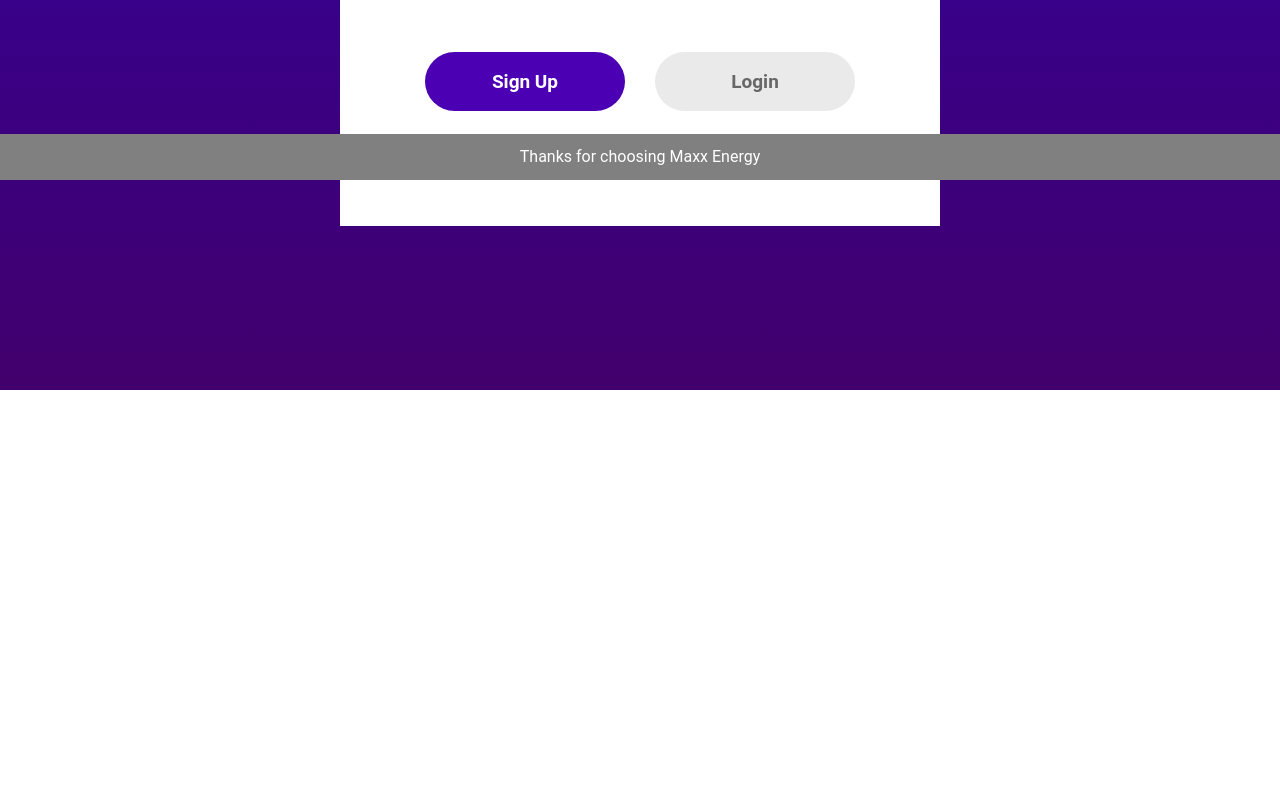
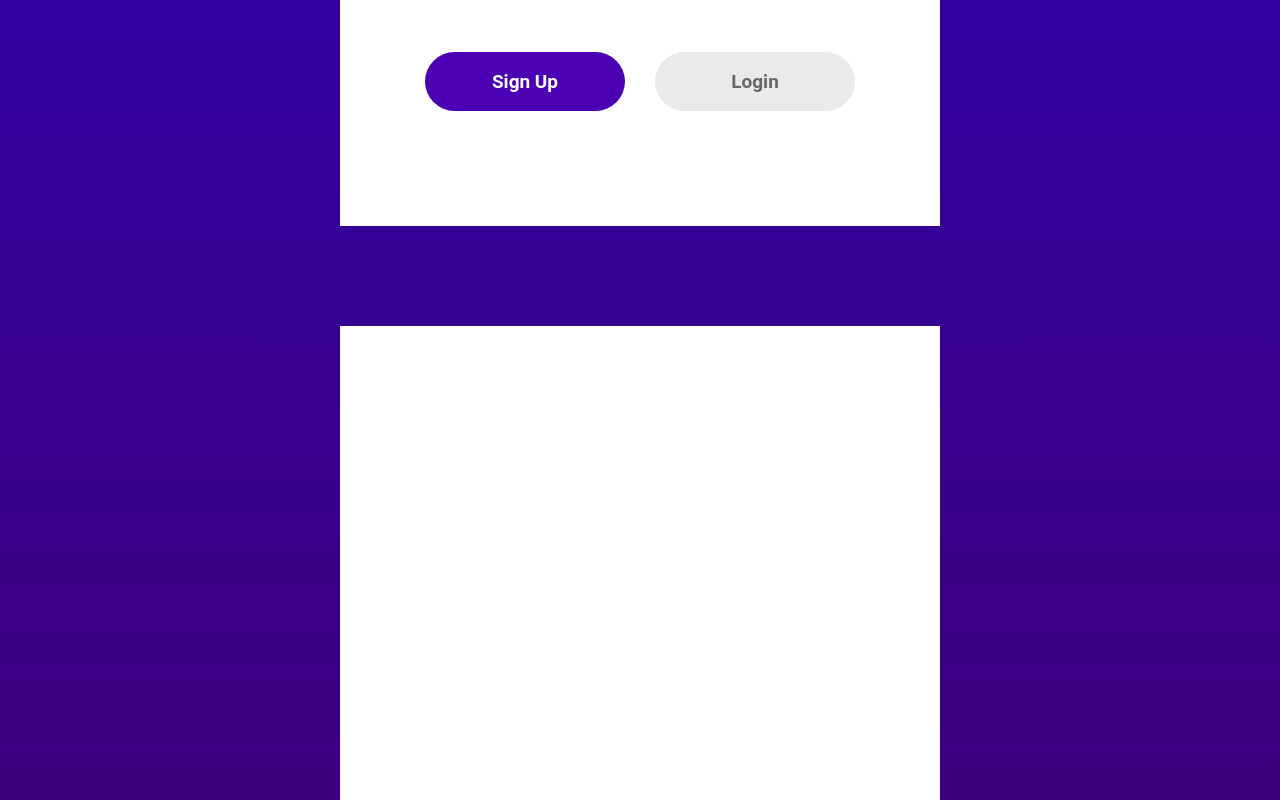
Before and after one commit to Maxx-Energy-Internship-Summer-24/solar-plant-website, a React (Create React App) app in the folder frontend/: page /login in a window 1280 px wide. Shown: the part 620-1420 px from the top of the page. Before the commit the page ends 1010 px from the top, so only its background shows below. Built offline with nearby package versions, Linux system fonts and the light colour scheme.

Commit message:
new Footer

```diff
--- a/frontend/src/components/Footer.jsx
+++ b/frontend/src/components/Footer.jsx
@@ -1,21 +1,88 @@
 import React from 'react';
+import {
+  MDBFooter,
+  MDBContainer,
+  MDBCol,
+  MDBRow,
+} from 'mdb-react-ui-kit';
 
-const Footer = () => {
-  const footerStyle = {
-    backgroundColor: 'gray',
-    padding: '10px',
-    textAlign: 'center',
-    color: 'white',
-    position: 'fixed',
-    width: '100%',
-    bottom: '0',
-  };
+export default function App() {
+  return (
+    <MDBFooter className='bg-secondary text-white'>
+      <MDBContainer className='p-4'>
+        <MDBRow>
+          <MDBCol lg="6" md="12" className='mb-4 mb-md-0'>
+            <h5 className='text-uppercase'>Footer Content</h5>
 
-  return (
-    <footer style={footerStyle}>
-      Thanks for choosing Maxx Energy
-    </footer>
+            <p>
+              Lorem ipsum dolor sit amet consectetur, adipisicing elit. Iste atque ea quis molestias.
+              Fugiat pariatur maxime quis culpa corporis vitae repudiandae aliquam voluptatem veniam,
+              est atque cumque eum delectus sint!
+            </p>
+          </MDBCol>
+
+          <MDBCol lg="3" md="6" className='mb-4 mb-md-0'>
+            <h5 className='text-uppercase'>Links</h5>
+
+            <ul className='list-unstyled mb-0'>
+              <li>
+                <a href='#!' className='text-white'>
+                  Link 1
+                </a>
+              </li>
+              <li>
+                <a href='#!' className='text-white'>
+                  Link 2
+                </a>
+              </li>
+              <li>
+                <a href='#!' className='text-white'>
+                  Link 3
+                </a>
+              </li>
+              <li>
+                <a href='#!' className='text-white'>
+                  Link 4
+                </a>
+              </li>
+            </ul>
+          </MDBCol>
+
+          <MDBCol lg="3" md="6" className='mb-4 mb-md-0'>
+            <h5 className='text-uppercase mb-0'>Links</h5>
+
+            <ul className='list-unstyled'>
+              <li>
+                <a href='#!' className='text-white'>
+                  Link 1
+                </a>
+              </li>
+              <li>
+                <a href='#!' className='text-white'>
+                  Link 2
+                </a>
+              </li>
+              <li>
+                <a href='#!' className='text-white'>
+                  Link 3
+                </a>
+              </li>
+              <li>
+                <a href='#!' className='text-white'>
+                  Link 4
+                </a>
+              </li>
+            </ul>
+          </MDBCol>
+        </MDBRow>
+      </MDBContainer>
+
+      <div className='text-center p-3' style={{ backgroundColor: 'rgba(0, 0, 0, 0.2)' }}>
+        © 2020 Copyright:
+        <a className='text-white' href='https://mdbootstrap.com/'>
+          MDBootstrap.com
+        </a>
+      </div>
+    </MDBFooter>
   );
-};
-
-export default Footer;
+}
```
Also changed, not shown: frontend/package.json (+8 -2 lines), frontend/src/App.jsx (line endings or trailing spaces), 1 other file (tests, documents, lock files or other folders).
